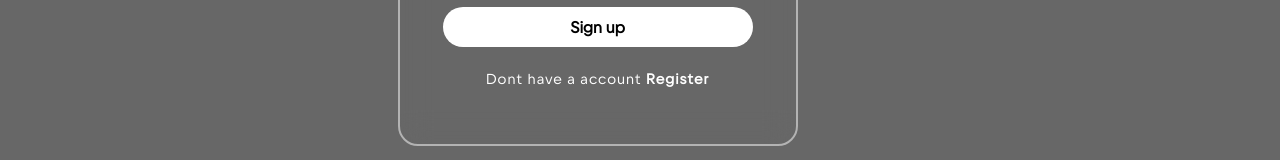
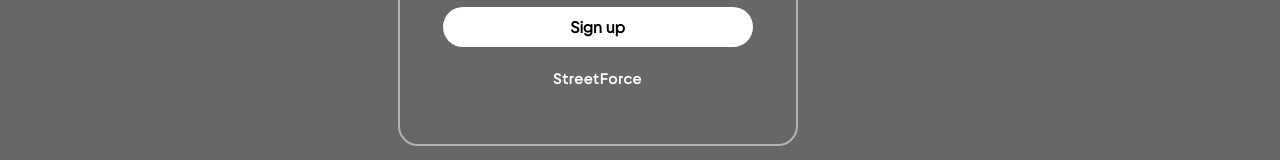
Before and after one commit to 3whalesProg/streetForce, a React (Vite) app in the folder client/: page /auth in a window 1280 px wide. Shown: the part 499-659 px from the top of the page. Built offline with nearby package versions, Linux system fonts and the light colour scheme.

Commit message:
Add to route in auth
Add to route in auth

```diff
--- a/client/src/pages/Authorization/AuthPage.jsx
+++ b/client/src/pages/Authorization/AuthPage.jsx
@@ -2,6 +2,7 @@ import './AuthPage.scss'
 import lock from '../../static/img/lock.png'
 import email from '../../static/img/email.png'
 import { useState } from 'react';
+import { Link } from 'react-router-dom';
 
 const AuthPage = () => {
 
@@ -50,9 +51,11 @@ const AuthPage = () => {
                             <button className='btn-log'>Sign up</button>
                         }
 
-                        <div className="register">
-                            <p>Dont have a account <a href='#'>Register</a></p>
-                        </div>
+                        <Link to='/main' style={{textDecoration: 'none'}}>
+                            <div className="register">
+                                <p><a href='#'>StreetForce</a></p>
+                            </div>
+                        </Link>
                     </form>
                 </div>
             </div>
--- a/client/src/pages/Basket/Basket.jsx
+++ b/client/src/pages/Basket/Basket.jsx
@@ -20,6 +20,8 @@ const Basket = observer(() => {
         }
         return price
      }
+
+
 
     const removeCard = (id) => {
         let orders  = []
--- a/client/src/pages/Product/ProductPage.jsx
+++ b/client/src/pages/Product/ProductPage.jsx
@@ -14,7 +14,8 @@ const ProductPage = observer(() => {
     const [deviceWatch, setDeviceWatch] = useState({
         name: "",
         price: 0,
-        img: []
+        img: [],
+        sizes: []
     })
 
     const getProduct = async(id) => {
@@ -103,6 +104,7 @@ const ProductPage = observer(() => {
                            </div>
                             <div className="Product__Page-Size-Button">
                                 <button className="button_size">39</button>
+                                <button className="button_size">{deviceWatch.sizes}</button>
                                 <button className="button_size">40</button>
                                 <button className="button_size">41</button>
                                 <button className="button_size">42</button>
```
